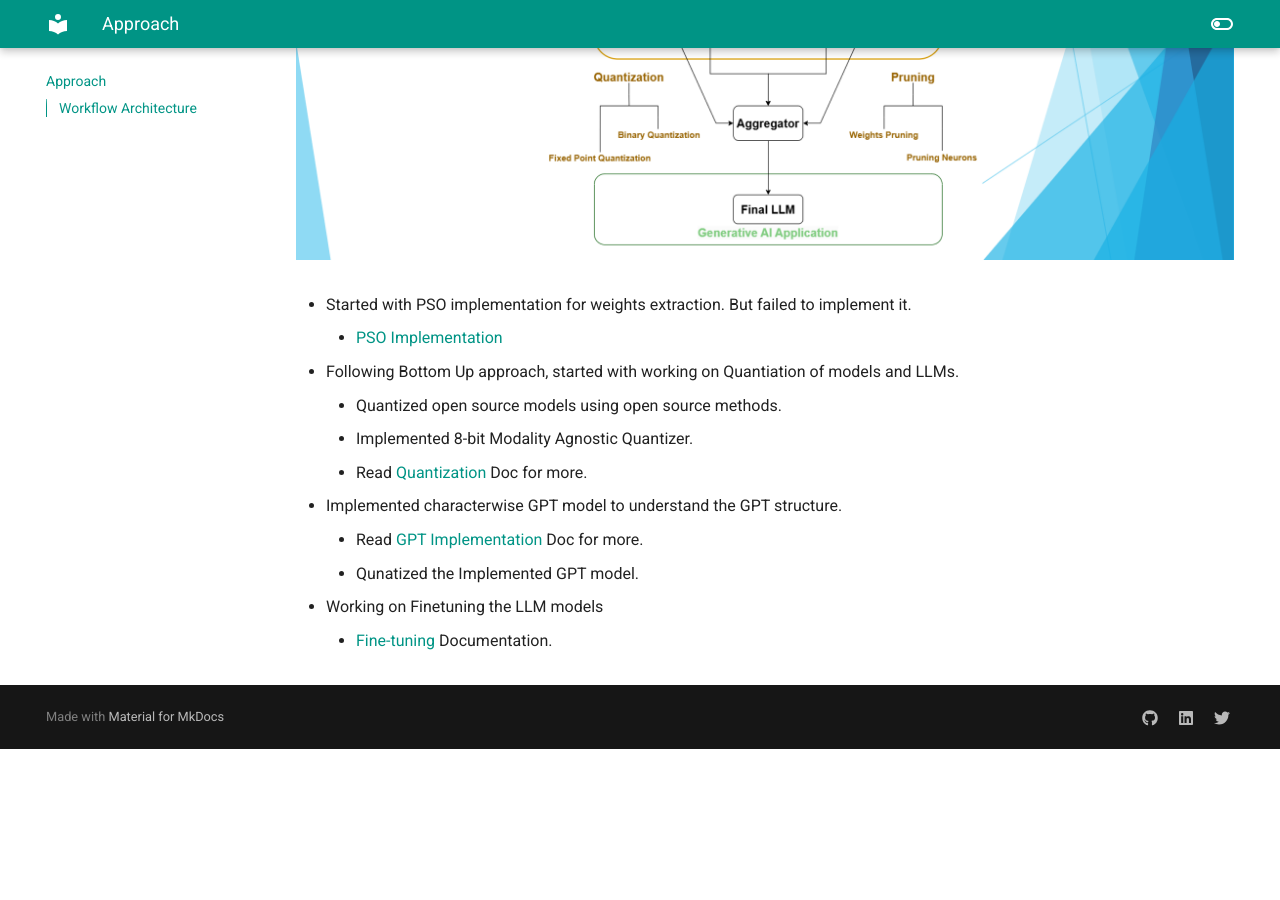
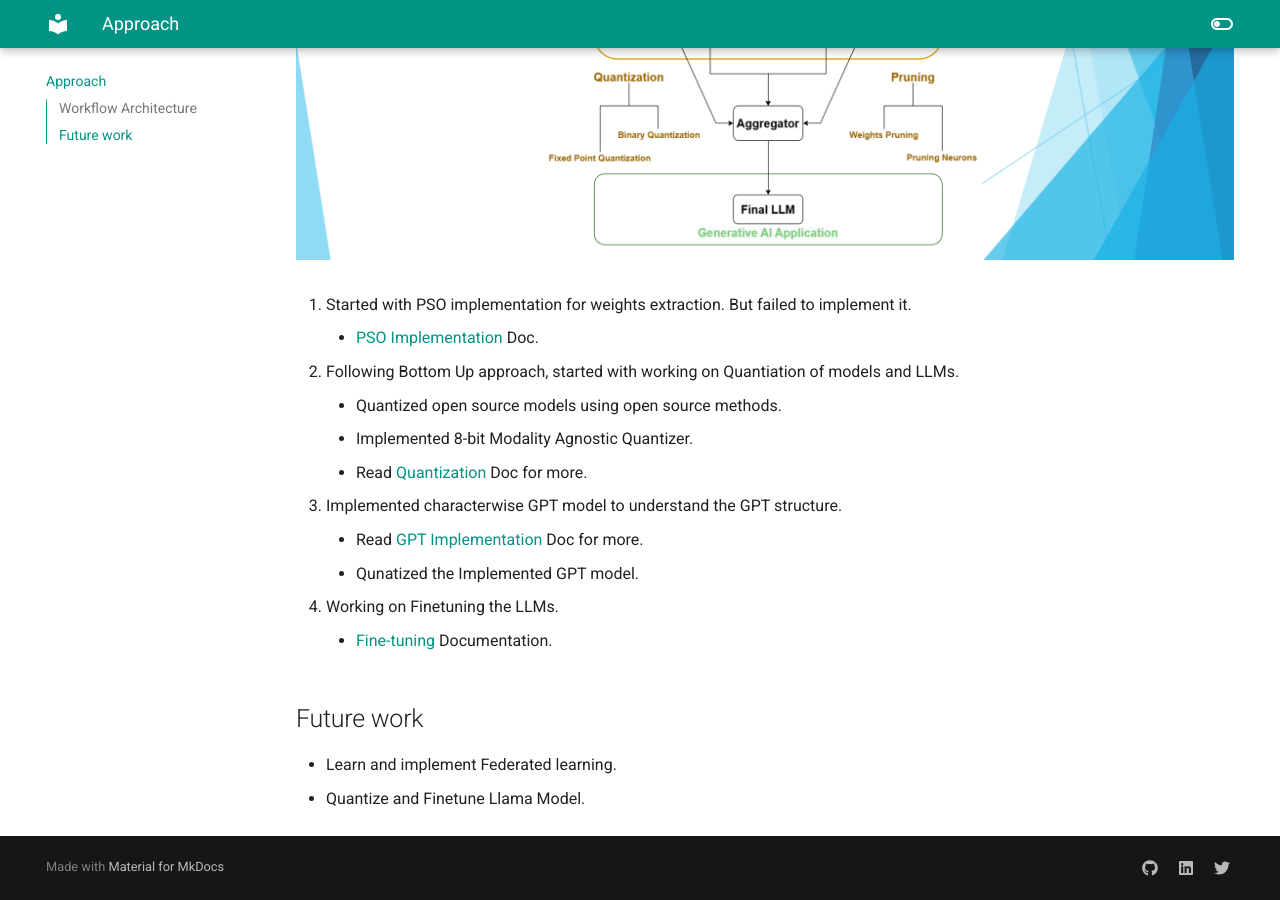
Before and after one commit to iamrajharshit/ProjectRakuten, an MkDocs documentation site: the page built from docs/index.md, in a window 1280 px wide and 900 px high, scrolled down 546 px. Built offline with MkDocs 1.6.1 and Material for MkDocs 9.7.7, drawn with Linux system fonts in a browser that asks for light colours; before the commit the page ends 1295 px from its top, so only the background shows below that.

Commit message:
Added updates

```diff
--- a/docs/index.md
+++ b/docs/index.md
@@ -5,17 +5,21 @@
 
 ![workflow](./img/home/00_Architecture.png)
 
-- Started with PSO implementation for weights extraction. But failed to implement it.
-    - [PSO Implementation](./pso.md)
+1. Started with PSO implementation for weights extraction. But failed to implement it.
+    - [PSO Implementation](./pso.md) Doc.
 
-- Following Bottom Up approach, started with working on Quantiation of models and LLMs.
+2. Following Bottom Up approach, started with working on Quantiation of models and LLMs.
     - Quantized open source models using open source methods.
     - Implemented 8-bit Modality Agnostic Quantizer.
     - Read [Quantization](./Quantization.md) Doc for more.
 
-- Implemented characterwise GPT model to understand the GPT structure.
+3. Implemented characterwise GPT model to understand the GPT structure.
     - Read [GPT Implementation](./gpt.md) Doc for more.
     - Qunatized the Implemented GPT model.
 
-- Working on Finetuning the LLM models
+4. Working on Finetuning the LLMs.
     - [Fine-tuning](./finetuning.md) Documentation.
+
+## Future work
+- Learn and implement Federated learning.
+- Quantize and Finetune Llama Model.
```
